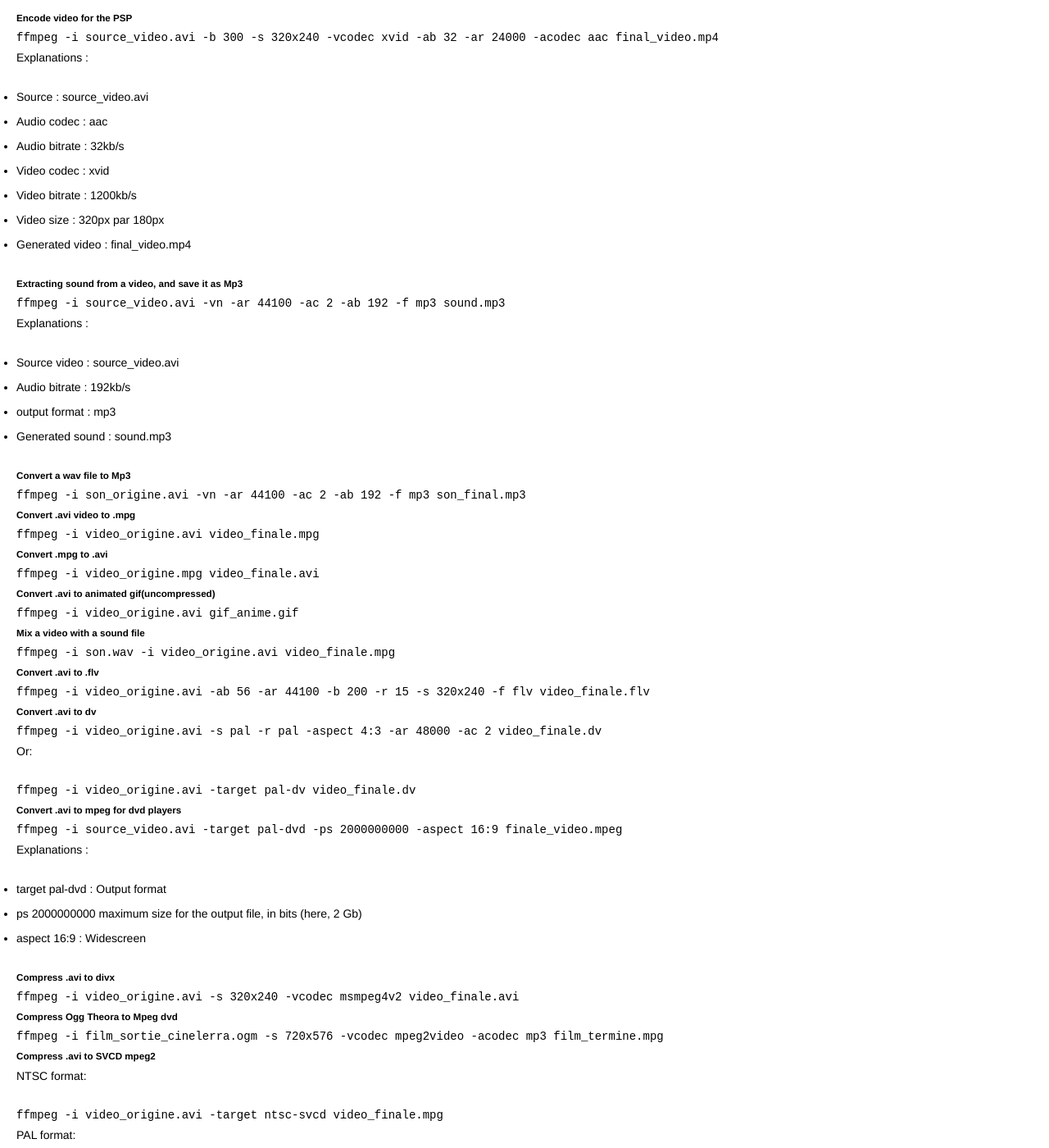
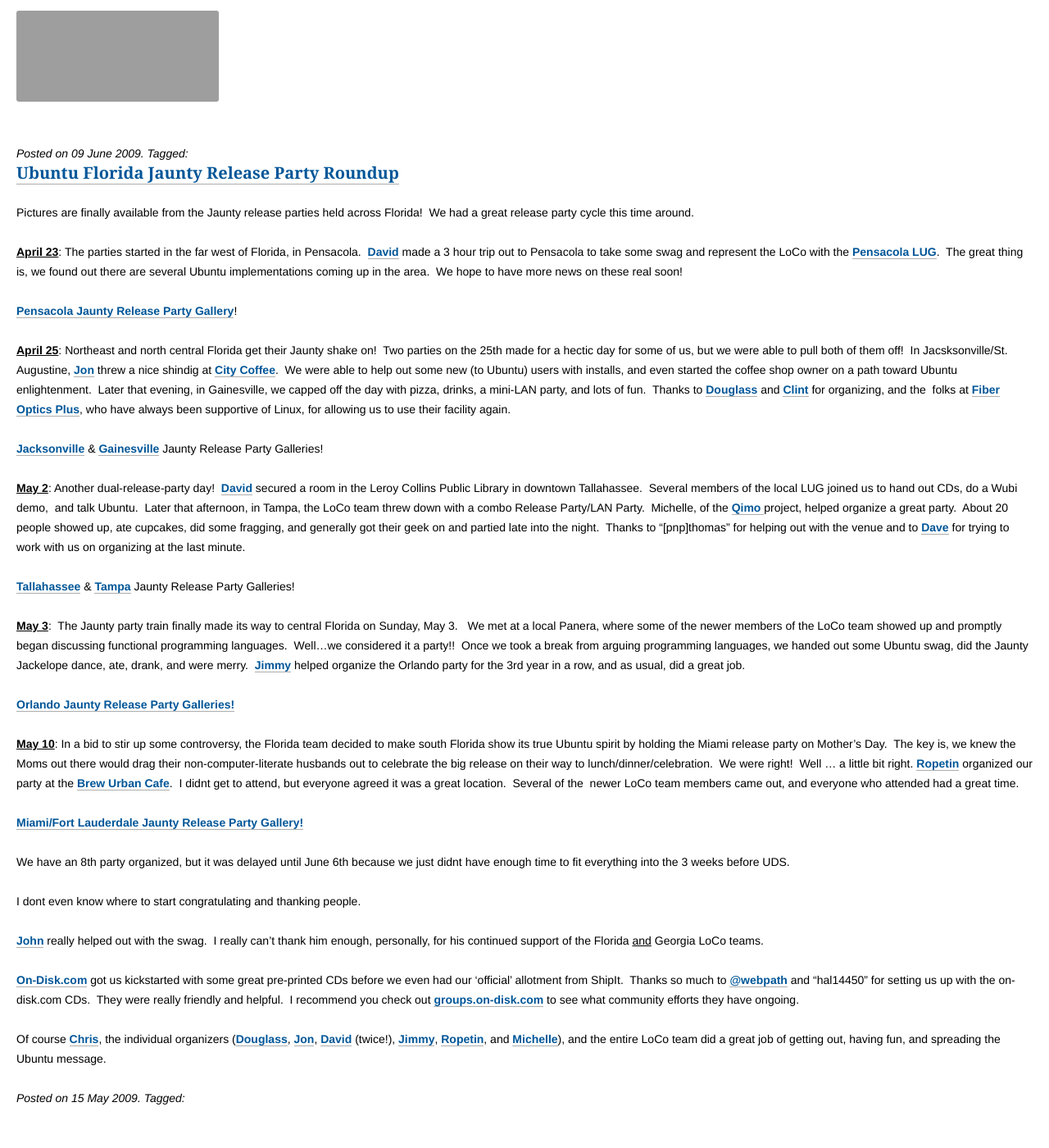
Before and after one commit to dantrevino/dantrevino.github.com, a Jekyll site: the page built from index.html, in a window 1280 px wide and 1400 px high, scrolled down 1142 px. Shown: the whole window at 82% size. Built offline with Jekyll 4.4.1, drawn with Linux system fonts in a browser that asks for light colours; Markdown is read by kramdown in place of the engine named in the settings; after the commit the page ends 2517 px from its top, so only the background shows below that; some of the changed text lies outside the part shown; grey boxes are pictures that could not be loaded.

Commit message:
testing tags

```diff
--- a/_posts/2004-09-09-sunny-florida-redux.markdown
+++ b/_posts/2004-09-09-sunny-florida-redux.markdown
@@ -8,6 +8,4 @@
 
 On a lighter note, my old camera is gone, my new SD based camera is here. :)
 
-
-
 Trips to San Antonio, Dallas, and Vancouver, WA coming up.
--- a/_posts/2010-02-03-congrats-huats-back-in-the-ubu-groove.markdown
+++ /dev/null
@@ -1,9 +0,0 @@
----
-wordpress_id: "484"
-layout: blog_post
-title: Congrats Huats!  || Back in the Ubu-Groove
-wordpress_url: http://wrevolution.org/?p=484
----
-Due to work and a new baby I've been largely AFC (away from community) for the past 7 months or so.  I've been minimally involved in community events, bug triaging, qa testing, etc, but nothing significant to speak of.  Things are settling down now, and I can't wait to get back into the ring!  Some of my goals over the next few months: 5 events across Florida for the <a href="https://wiki.ubuntu.com/GlobalJam">Global Jam</a>, Pump Up Ubuntu-US, get more involved with server QA, and (finally) get started on becoming a <del>MOTU</del> Ubuntu Developer.
-
-In more exciting developments, I want to send hearty congratulations to Christophe Sauthier (<a href="https://edge.launchpad.net/~christophe.sauthier">Huats</a>)!  A few days back he became the father of a gorgeous baby boy.  Wish you and your family all the best my friend!
--- a/_posts/2010-02-04-ffmpeg.markdown
+++ /dev/null
@@ -1,96 +0,0 @@
----
-wordpress_id: "490"
-layout: blog_post
-title: ffmpeg commands
-wordpress_url: http://wrevolution.org/?p=490
----
-Found this nice summary of ffmpeg commands on catswhocode.com:
-<a href="http://www.catswhocode.com/blog/19-ffmpeg-commands-for-all-needs"> http://www.catswhocode.com/blog/19-ffmpeg-commands-for-all-needs</a>
-
---
-# Ffmpeg
-<h5>Getting infos from a video file</h5>
-<pre>ffmpeg -i video.avi</pre>
-<h5>Turn X images to a video sequence</h5>
-<pre>ffmpeg -f image2 -i image%d.jpg video.mpg</pre>
-This command will transform all the images from the current
-directory (named image1.jpg, image2.jpg, etcâ€¦) to a video file named
-video.mpg.
-<h5>Turn a video to X images</h5>
-<pre>ffmpeg -i video.mpg image%d.jpg</pre>
-This command will generate the files named image1.jpg, image2.jpg, â€¦
-
-The following image formats are also availables : PGM, PPM, PAM, PGMYUV, JPEG, GIF, PNG, TIFF, SGI.
-<h5>Encode a video sequence for the iPpod/iPhone</h5>
-<pre>ffmpeg -i source_video.avi input -acodec aac -ab 128kb -vcodec mpeg4 -b 1200kb -mbd 2 -flags +4mv+trell -aic 2 -cmp 2 -subcmp 2 -s 320x180 -title X final_video.mp4</pre>
-Explanations :
-<ul>
-	<li>Source : source_video.avi</li>
-	<li>Audio codec : aac</li>
-	<li>Audio bitrate : 128kb/s</li>
-	<li>Video codec : mpeg4</li>
-	<li>Video bitrate : 1200kb/s</li>
-	<li>Video size : 320px par 180px</li>
-	<li>Generated video : final_video.mp4</li>
-</ul>
-<h5>Encode video for the PSP</h5>
-<pre>ffmpeg -i source_video.avi -b 300 -s 320x240 -vcodec xvid -ab 32 -ar 24000 -acodec aac final_video.mp4</pre>
-Explanations :
-<ul>
-	<li>Source : source_video.avi</li>
-	<li>Audio codec : aac</li>
-	<li>Audio bitrate : 32kb/s</li>
-	<li>Video codec : xvid</li>
-	<li>Video bitrate : 1200kb/s</li>
-	<li>Video size : 320px par 180px</li>
-	<li>Generated video : final_video.mp4</li>
-</ul>
-<h5>Extracting sound from a video, and save it as Mp3</h5>
-<pre>ffmpeg -i source_video.avi -vn -ar 44100 -ac 2 -ab 192 -f mp3 sound.mp3</pre>
-Explanations :
-<ul>
-	<li>Source video : source_video.avi</li>
-	<li>Audio bitrate : 192kb/s</li>
-	<li>output format : mp3</li>
-	<li>Generated sound : sound.mp3</li>
-</ul>
-<h5>Convert a wav file to Mp3</h5>
-<pre>ffmpeg -i son_origine.avi -vn -ar 44100 -ac 2 -ab 192 -f mp3 son_final.mp3</pre>
-<h5>Convert .avi video to .mpg</h5>
-<pre>ffmpeg -i video_origine.avi video_finale.mpg</pre>
-<h5>Convert .mpg to .avi</h5>
-<pre>ffmpeg -i video_origine.mpg video_finale.avi</pre>
-<h5>Convert .avi to animated gif(uncompressed)</h5>
-<pre>ffmpeg -i video_origine.avi gif_anime.gif</pre>
-<h5>Mix a video with a sound file</h5>
-<pre>ffmpeg -i son.wav -i video_origine.avi video_finale.mpg</pre>
-<h5>Convert .avi to .flv</h5>
-<pre>ffmpeg -i video_origine.avi -ab 56 -ar 44100 -b 200 -r 15 -s 320x240 -f flv video_finale.flv</pre>
-<h5>Convert .avi to dv</h5>
-<pre>ffmpeg -i video_origine.avi -s pal -r pal -aspect 4:3 -ar 48000 -ac 2 video_finale.dv</pre>
-Or:
-<pre>ffmpeg -i video_origine.avi -target pal-dv video_finale.dv</pre>
-<h5>Convert .avi to mpeg for dvd players</h5>
-<pre>ffmpeg -i source_video.avi -target pal-dvd -ps 2000000000 -aspect 16:9 finale_video.mpeg</pre>
-Explanations :
-<ul>
-	<li>target pal-dvd : Output format</li>
-	<li>ps 2000000000 maximum size for the output file, in bits (here, 2 Gb)</li>
-	<li>aspect 16:9 : Widescreen</li>
-</ul>
-<h5>Compress .avi to divx</h5>
-<pre>ffmpeg -i video_origine.avi -s 320x240 -vcodec msmpeg4v2 video_finale.avi</pre>
-<h5>Compress Ogg Theora to Mpeg dvd</h5>
-<pre>ffmpeg -i film_sortie_cinelerra.ogm -s 720x576 -vcodec mpeg2video -acodec mp3 film_termine.mpg</pre>
-<h5>Compress .avi to SVCD mpeg2</h5>
-NTSC format:
-<pre>ffmpeg -i video_origine.avi -target ntsc-svcd video_finale.mpg</pre>
-PAL format:
-<pre>ffmpeg -i video_origine.avi -target pal-svcd video_finale.mpg</pre>
-<h5>Compress .avi to VCD mpeg2</h5>
-NTSC format:
-<pre>ffmpeg -i video_origine.avi -target ntsc-vcd video_finale.mpg</pre>
-PAL format:
-<pre>ffmpeg -i video_origine.avi -target pal-vcd video_finale.mpg</pre>
-<h5>Multi-pass encoding with ffmpeg</h5>
-<pre>ffmpeg -i fichierentree -pass 2 -passlogfile ffmpeg2pass fichiersortie-2</pre>
--- a/_posts/2010-02-14-florida-jams-and-meetups-and-camps-oh-my.markdown
+++ /dev/null
@@ -1,13 +0,0 @@
----
-wordpress_id: "492"
-layout: blog_post
-title: "Florida: Jams and Meetups and Camps! Oh My!"
-wordpress_url: http://wrevolution.org/?p=492
----
-We had a great LoCo team meeting Tuesday night. We usually do.
-
-The Ubuntu Global Jam is approaching, and in Florida organization is underway. It looks like we may be able to hit <a href="http://wrevolution.org/2010/02/03/congrats-huats-back-in-the-ubu-groove/">my previously stated goal</a> of having 5 Jams here in Florida.  So far we have definite plans in Gainesville and Orlando, and we have team members who have stepped up to start organizing in Miami/Ft. Lauderdale and Tampa.  Nothing to confirm on the last two yet, but we're making headway.  We also have team members who have already started pre-planning for <a href="https://wiki.ubuntu.com/FloridaTeam/Projects/LucidReleaseParties">Lucid Release Parties</a>!
-
-With <a href="http://2010.fldrupalcamp.org/">DrupalCamp</a>, <a href="http://carsonified.com/">FOWA</a>, <a href="http://www.barcamporlando.org/">BarCamp Orlando</a>,  and <a href="http://barcampmiami10.eventbrite.com/">BarCamp Miami</a> coming up, in addition to our regular <a href="http://www.meetup.com/SpaceCoast-Linux">meetups</a> and <a href="http://www.meetup.com/Tampa-Linux/calendar/12044764/">public service</a>, its going to be a busy couple of months!
-
-We'll be out there advocating, installing, supporting, and learning!
--- a/index.html
+++ b/index.html
@@ -6,6 +6,6 @@
 {% for post in site.posts limit:5 %}
 <h2><a href="{{ post.url }}">{{ post.title }}</a></h2>
 {{ post.content }}
-<em>Posted on {{ post.date | date_to_long_string }}.</em>
+<em>Posted on {{ post.date | date_to_long_string }}. Tagged: {{ post.tag }}</em>
 {% endfor %}
 </p>
```
